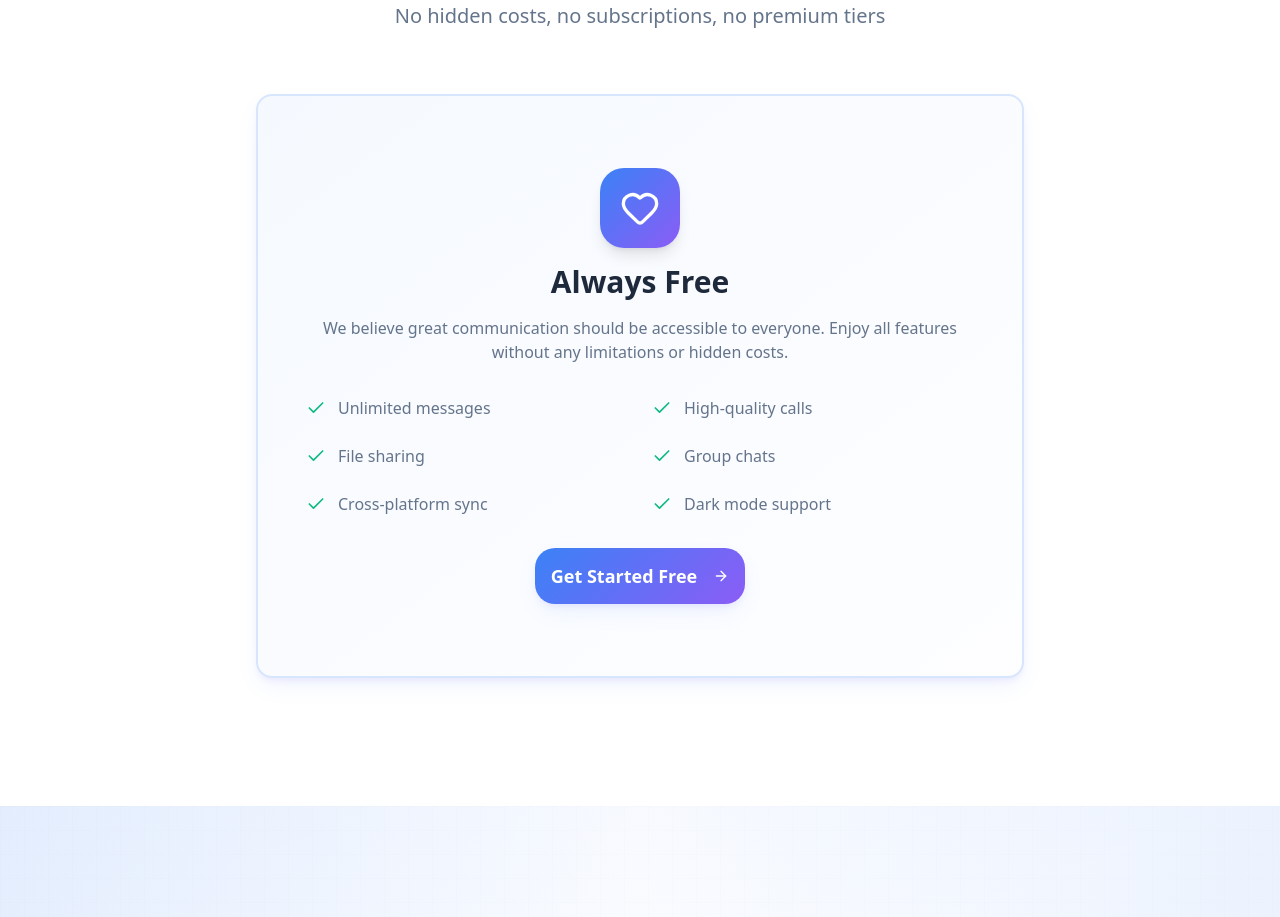
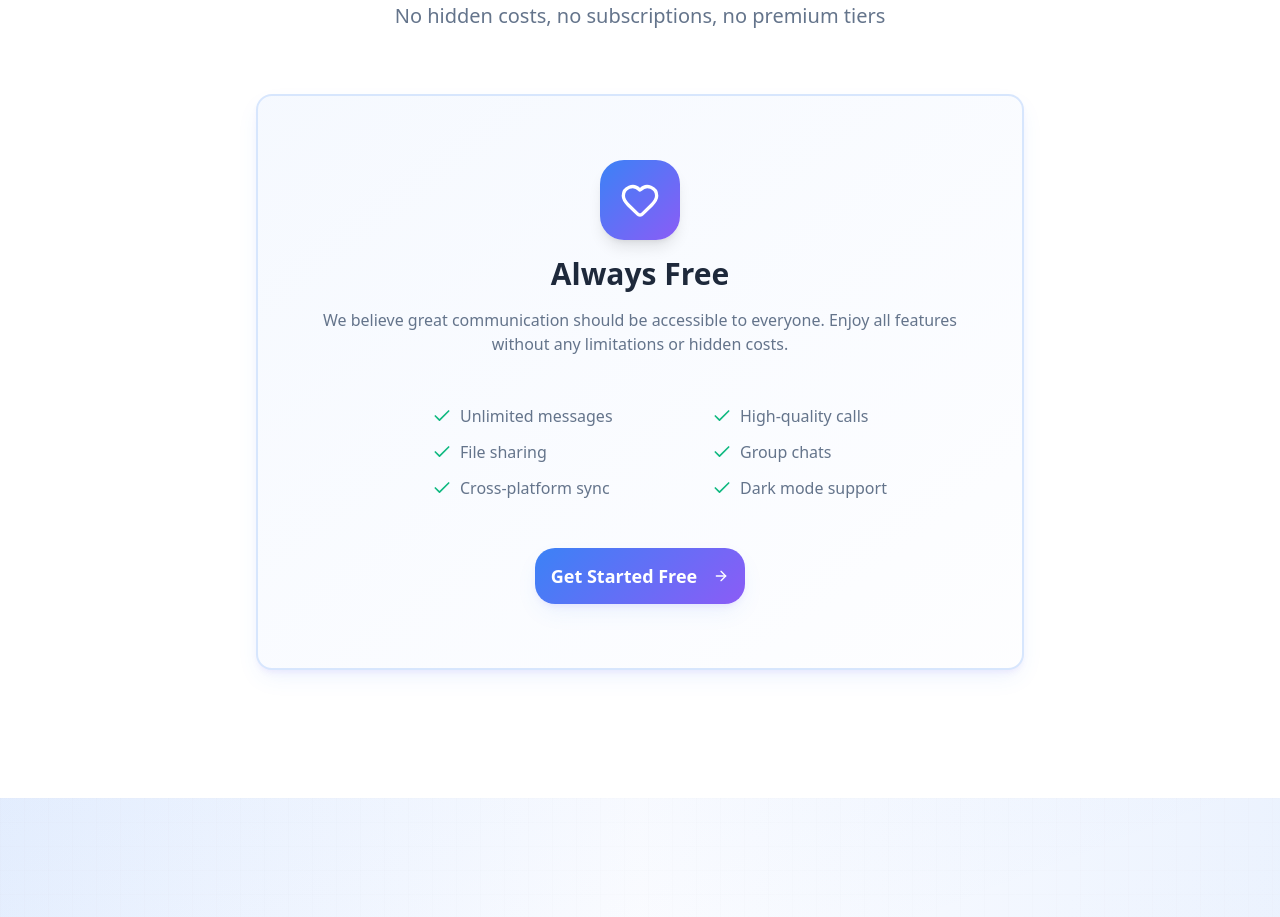
Before and after one commit to sahilverse/nova-chat-frontend, a Next.js app: page / in a window 1280 px wide. Shown: the part 2720-3637 px from the top of the page. Built offline with nearby package versions, Linux system fonts and the light colour scheme; no server answers.

Commit message:
Fix: Adjust padding and spacing in WhyFreeSection for improved layout consistency

```diff
--- a/src/components/home/why-free-section.tsx
+++ b/src/components/home/why-free-section.tsx
@@ -30,7 +30,7 @@ export function WhyFreeSection() {
 
         <Card className="max-w-3xl mx-auto border-2 border-primary/20 nova-shadow-colored relative overflow-hidden">
           <div className="absolute inset-0 bg-gradient-to-br from-primary/5 to-accent/5" />
-          <CardContent className="relative p-8 lg:p-12 text-center space-y-8">
+          <CardContent className="relative p-6 lg:p-10 text-center space-y-8 ">
             <div className="space-y-4">
               <div className="inline-flex items-center justify-center w-20 h-20 nova-gradient rounded-3xl nova-shadow">
                 <Heart className="w-10 h-10 text-white" />
@@ -42,19 +42,20 @@ export function WhyFreeSection() {
               </p>
             </div>
 
-            <div className="grid sm:grid-cols-2 gap-6">
+            <div className="grid sm:grid-cols-2 gap-x-36 gap-y-3 max-w-md mx-auto whitespace-nowrap p-4">
               {features.map((feature) => (
-                <div key={feature} className="flex items-center space-x-3">
+                <div key={feature} className="flex items-center space-x-2 ">
                   <Check className="w-5 h-5 text-success flex-shrink-0" />
                   <span className="text-muted-foreground">{feature}</span>
                 </div>
               ))}
             </div>
 
+
             <Button
               asChild
               size="lg"
-              className="nova-gradient text-white hover:opacity-90 h-14 px-8 rounded-2xl nova-shadow-colored font-semibold text-lg w-full sm:w-auto"
+              className="nova-gradient text-white hover:opacity-90 h-14 px-8 rounded-2xl nova-shadow-colored font-semibold text-lg w-full sm:w-auto "
             >
               <Link href="/auth/register">
                 Get Started Free
```
